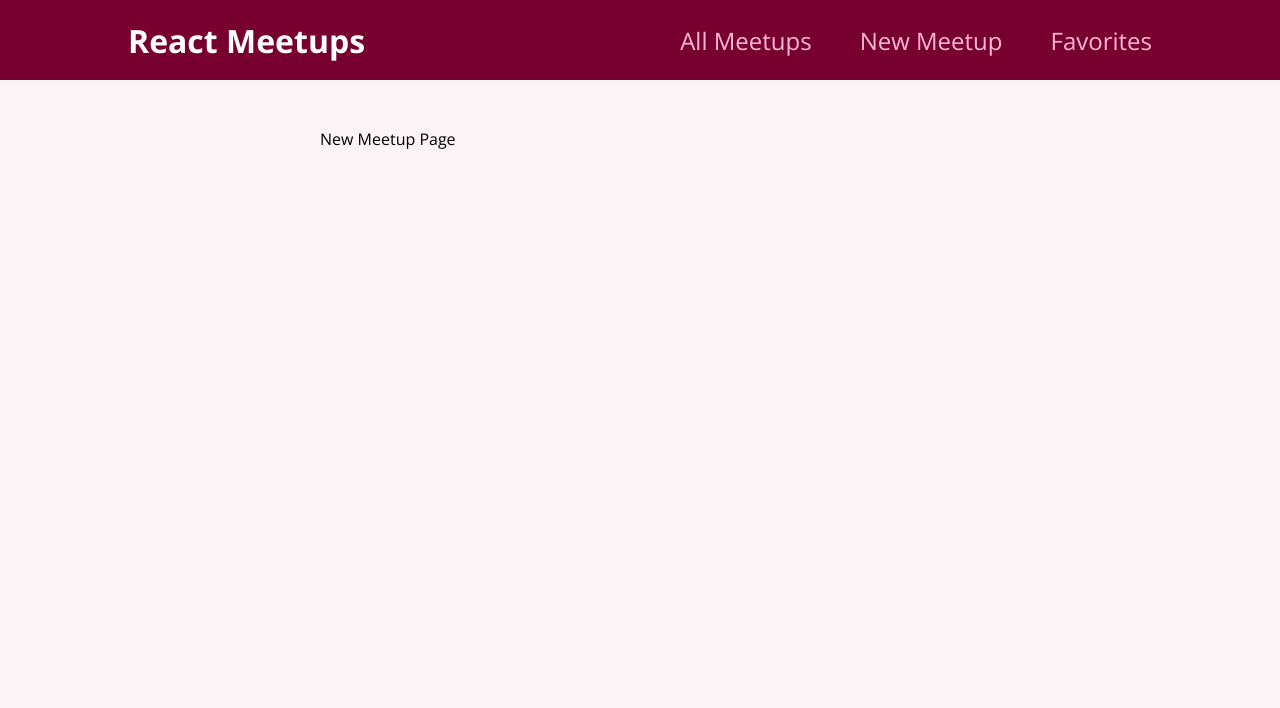
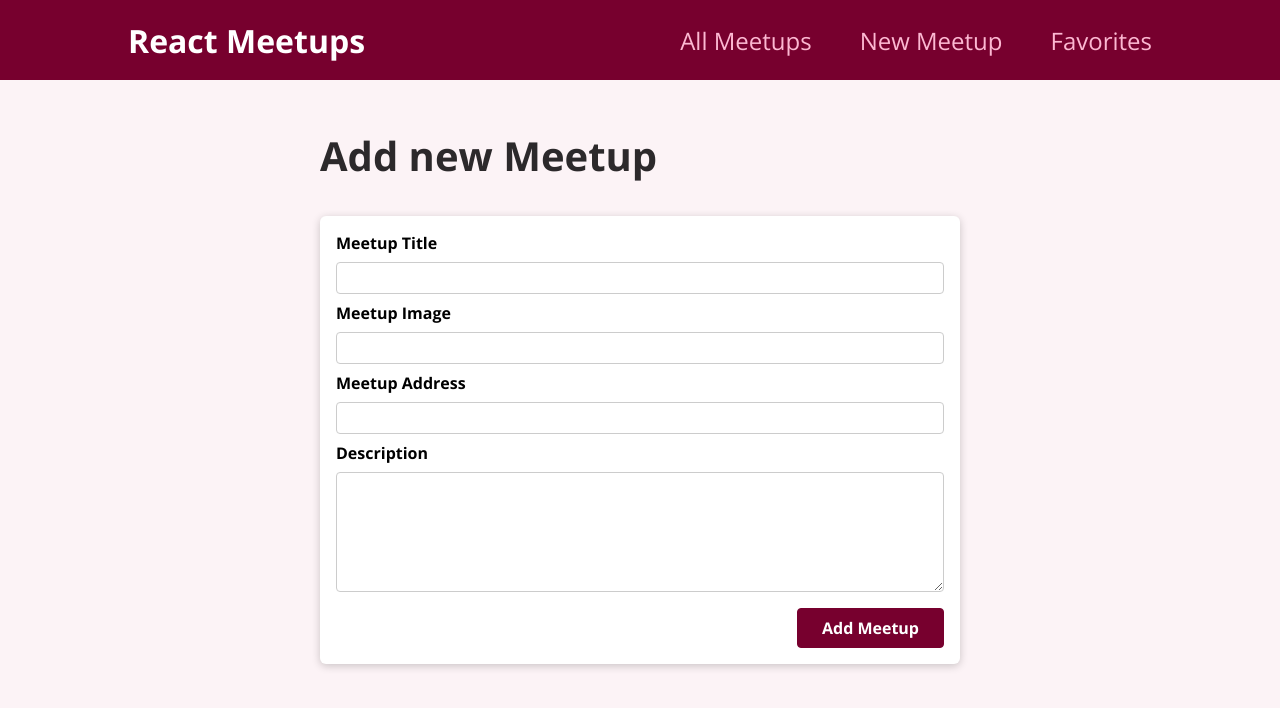
Before and after one commit to Sandra0P/React-Demo-Meetups-App, a React (Create React App) app: page /new-meetup in a window 1280 px wide. Shown: the top 708 px of the page. Built offline with nearby package versions, Linux system fonts and the light colour scheme.

Commit message:
added content to Add New Meetup page - Meetup form

```diff
--- /dev/null
+++ b/src/components/meetups/NewMeetupForm.js
@@ -0,0 +1,40 @@
+import {useRef} from 'react';
+import classes from "./NewMeetupForm.module.css";
+import Card from "../ui/Card";
+
+//htmlfor connects label to input (in regular HTML we would use the prop 'for')
+//textarea - multi line text input control
+function NewMeetupForm() {
+    const titleInputRef = useRef();
+    function submitHandler(event){
+        event.preventDefault(); //prevent event from automatically occuring - AKA prevent submit button from sending a HTTP request to server (we want to take care of the submit action with our own logic)
+        const enteredTitle = titleInputRef.current.value;
+    }
+  return (
+    <Card>
+      <form className={classes.form} onSubmit = {submitHandler}>
+        <div className={classes.control}>
+          <label htmlFor="title"> Meetup Title</label>
+          <input type="text" required id="title" ref={titleInputRef}></input>
+        </div>
+        <div className={classes.control}>
+          <label htmlFor="image"> Meetup Image</label>
+          <input type="url" required id="image"></input>
+        </div>
+        <div className={classes.control}>
+          <label htmlFor="address"> Meetup Address</label>
+          <input type="text" required id="address"></input>
+        </div>
+        <div className={classes.control}>
+          <label htmlFor="description"> Description</label>
+          <textarea id="description" required rows='5'> </textarea>
+        </div>
+        <div className={classes.actions}>
+            <button> Add Meetup</button>
+        </div>
+      </form>
+    </Card>
+  );
+}
+
+export default NewMeetupForm;
--- /dev/null
+++ b/src/components/meetups/NewMeetupForm.module.css
@@ -0,0 +1,45 @@
+.form {
+  padding: 1rem;
+}
+
+.control {
+  margin-bottom: 0.5rem;
+}
+
+.control label {
+  display: block;
+  font-weight: bold;
+  margin-bottom: 0.5rem;
+}
+
+.control input,
+.control textarea {
+  display: block;
+  font: inherit;
+  border-radius: 4px;
+  border: 1px solid #ccc;
+  padding: 0.25rem;
+  width: 100%;
+}
+
+.actions {
+  margin-top: 1rem;
+  text-align: right;
+}
+
+.actions button {
+  font: inherit;
+  cursor: pointer;
+  background-color: #77002e;
+  color: white;
+  padding: 0.5rem 1.5rem;
+  border: 1px solid #77002e;
+  border-radius: 4px;
+  font-weight: bold;
+}
+
+.actions button:hover,
+.actions button:active {
+  background-color: #a50e48;
+  border-color: #a50e48;
+}
--- a/src/pages/NewMeetup.js
+++ b/src/pages/NewMeetup.js
@@ -1,5 +1,9 @@
+import NewMeetupForm from "../components/meetups/NewMeetupForm";
 function NewMeetupPage(){
-    return <div> New Meetup Page</div>
+    return <section>
+        <h1> Add new Meetup</h1>
+        <NewMeetupForm />
+    </section>
 }
 
 export default NewMeetupPage;
```
